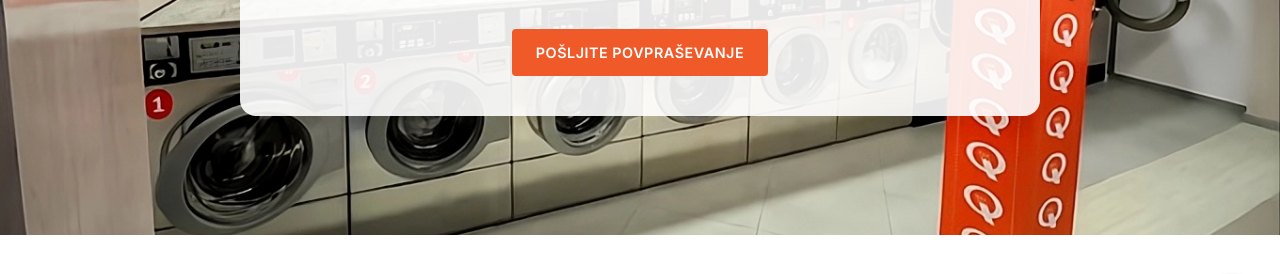
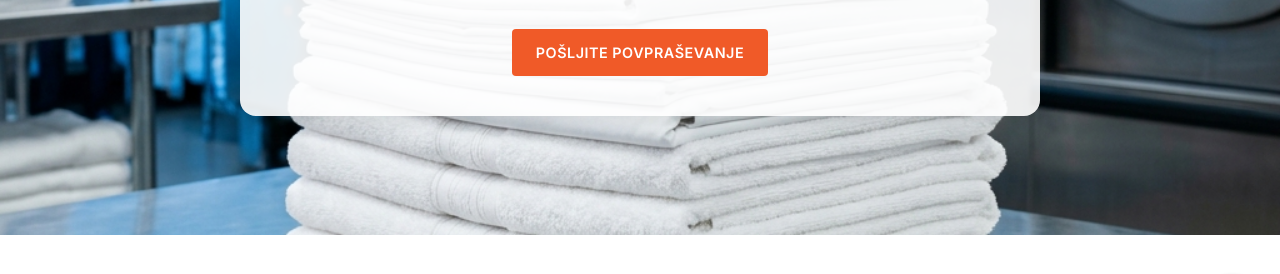
Before and after one commit to EricStojko/Pralnica-Website, a website: page pranje-za-apartmaje.html in a window 1280 px wide. Shown: the part 445-719 px from the top of the page. Drawn offline with Linux system fonts and the light colour scheme.

Commit message:
feat: add hospitality-themed AI hero image for B2B landing page

```diff
--- a/pranje-za-apartmaje.html
+++ b/pranje-za-apartmaje.html
@@ -110,8 +110,8 @@
 
     <!-- Hero Section -->
     <section class="hero" style="min-height: 70vh;">
-        <img src="public/images/pralnica-koper-notranjost.webp"
-            alt="Pranje perila za apartmaje Koper" class="hero-bg" fetchpriority="high"
+        <img src="public/images/b2b-apartmaji-hero.png"
+            alt="Sklad nadstandardno čistih belih rjuh in brisač" class="hero-bg" fetchpriority="high"
             width="1920" height="1080">
         <div class="hero-content">
             <h1>Pranje perila za apartmaje in sobodajalce</h1>
```
Also changed, not shown: public/images/b2b-apartmaji-hero.png (added).
